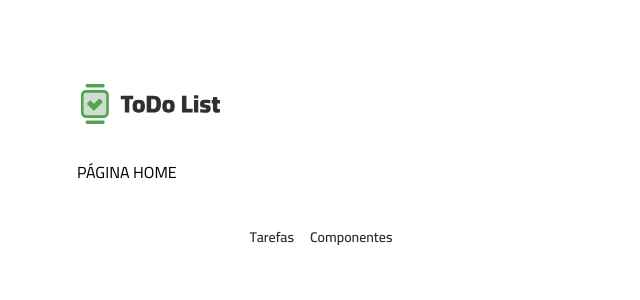
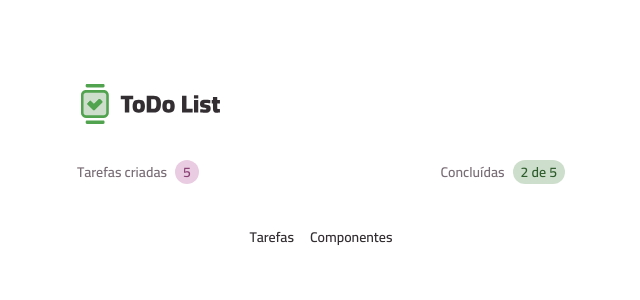
Before and after one commit to alexandreferrari-dev/ToDo-List, a React (Vite) app: page / in a window 1280 px wide. Shown: the top 300 px of the page, without its empty margins (319-959 px from the left). Built offline with nearby package versions, Linux system fonts and the light colour scheme.

Commit message:
criando-componente-resumo-tarefas

```diff
--- /dev/null
+++ b/src/core-components/tasks-summary.tsx
@@ -0,0 +1,15 @@
+import Badge from '../components/badge';
+import Text from '../components/text'
+
+export default function TasksSummary() {
+  return <>
+    <div className="flex items-center gap-2">
+      <Text variant="body-sm-bold" className="text-gray-300!">Tarefas criadas</Text>
+      <Badge variant="secondary">5</Badge>
+    </div>
+    <div className="flex items-center gap-2">
+      <Text variant="body-sm-bold" className="text-gray-300!">Concluídas</Text>
+      <Badge variant="primary">2 de 5</Badge>
+    </div>
+  </>
+}
--- a/src/pages/page-home.tsx
+++ b/src/pages/page-home.tsx
@@ -1,6 +1,11 @@
 import Container from '../components/container';
+import TasksSummary from '../core-components/tasks-summary';
 
 
 export default function PageHome() {
-    return <Container>PÁGINA HOME</Container>
+    return <Container as="article" className="space-y-3">
+      <header className="flex items-center justify-between">
+        <TasksSummary />
+      </header>
+    </Container>
 }
```
